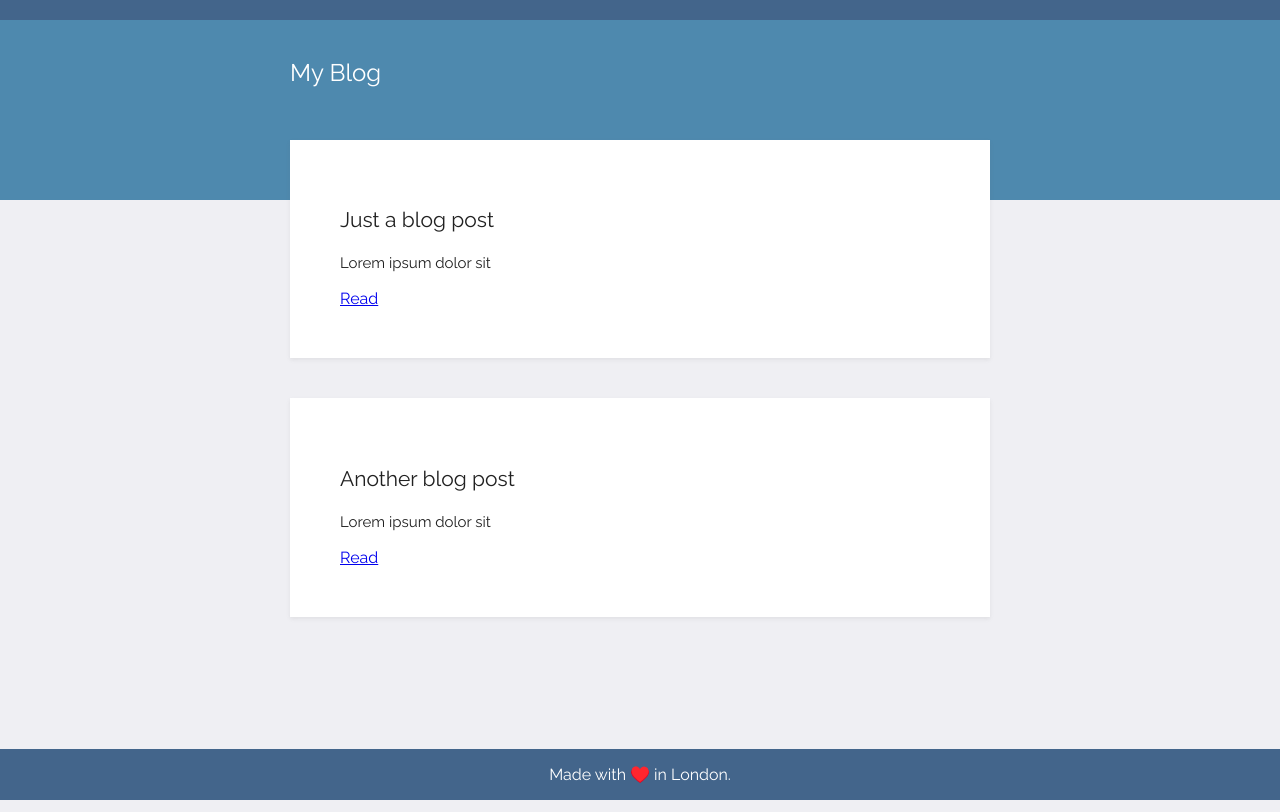
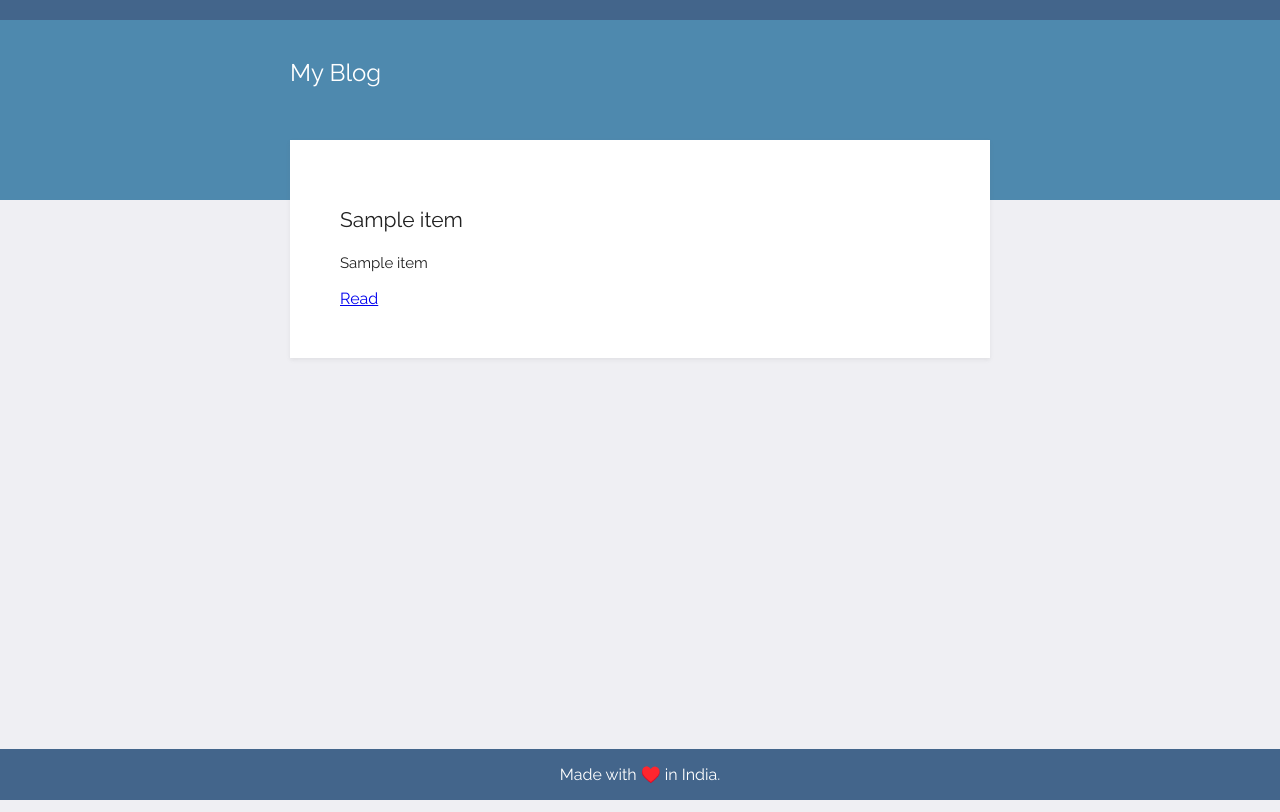
Before and after one commit to kundanc2/Blog_using_flask, a Flask app: page / in a window 1280 px wide. Run offline with Flask 3, Linux system fonts and the light colour scheme; a database or web service that is not in the repository returns one stand-in record (values such as "Sample title"); data that the repository does not hold is empty.

Commit message:
Home page completed

```diff
--- a/main.py
+++ b/main.py
@@ -1,11 +1,14 @@
 from flask import Flask, render_template
-
+import requests
 
 app = Flask(__name__)
 
 @app.route('/')
 def home():
-    return render_template("index.html")
+    posts=requests.get("https://api.npoint.io/c790b4d5cab58020d391").json()
+    return render_template("index.html",posts=posts)
+
+
 
 if __name__ == "__main__":
     app.run(debug=True)
--- a/post.py
+++ b/post.py
@@ -1,2 +1,6 @@
 class Post:
-    pass
+    def __init__(self, post_id, title, subtitle, body):
+        self.id = post_id
+        self.title = title
+        self.subtitle = subtitle
+        self.body = body
--- a/templates/index.html
+++ b/templates/index.html
@@ -11,23 +11,18 @@
     <div class="top">
         <div class="title"><h1>My Blog</h1></div>
     </div>
-    <div class="content">
-        <div class="card">
-            <h2>Just a blog post</h2>
-            <p class="text">Lorem ipsum dolor sit </p>
-            <a href="#">Read</a>
+    {%for post in posts:%}
+        <div class="content">
+            <div class="card">
+                <h2>{{post.title}}</h2>
+                <p class="text">{{post.subtitle}}</p>
+                <a href="#">Read</a>
+            </div>
         </div>
-    </div>
-    <div class="content">
-        <div class="card">
-            <h2>Another blog post</h2>
-            <p class="text">Lorem ipsum dolor sit </p>
-            <a href="#">Read</a>
-        </div>
-    </div>
+    {%endfor%}
 </div>
 </body>
 <footer>
-    <p>Made with ♥️ in London.</p>
+    <p>Made with ♥️ in India.</p>
 </footer>
 </html>
--- a/templates/post.html
+++ b/templates/post.html
@@ -21,6 +21,6 @@
 </div>
 </body>
 <footer>
-    <p>Made with ♥️ in London.</p>
+    <p>Made with ♥️ in India.</p>
 </footer>
 </html>
```
